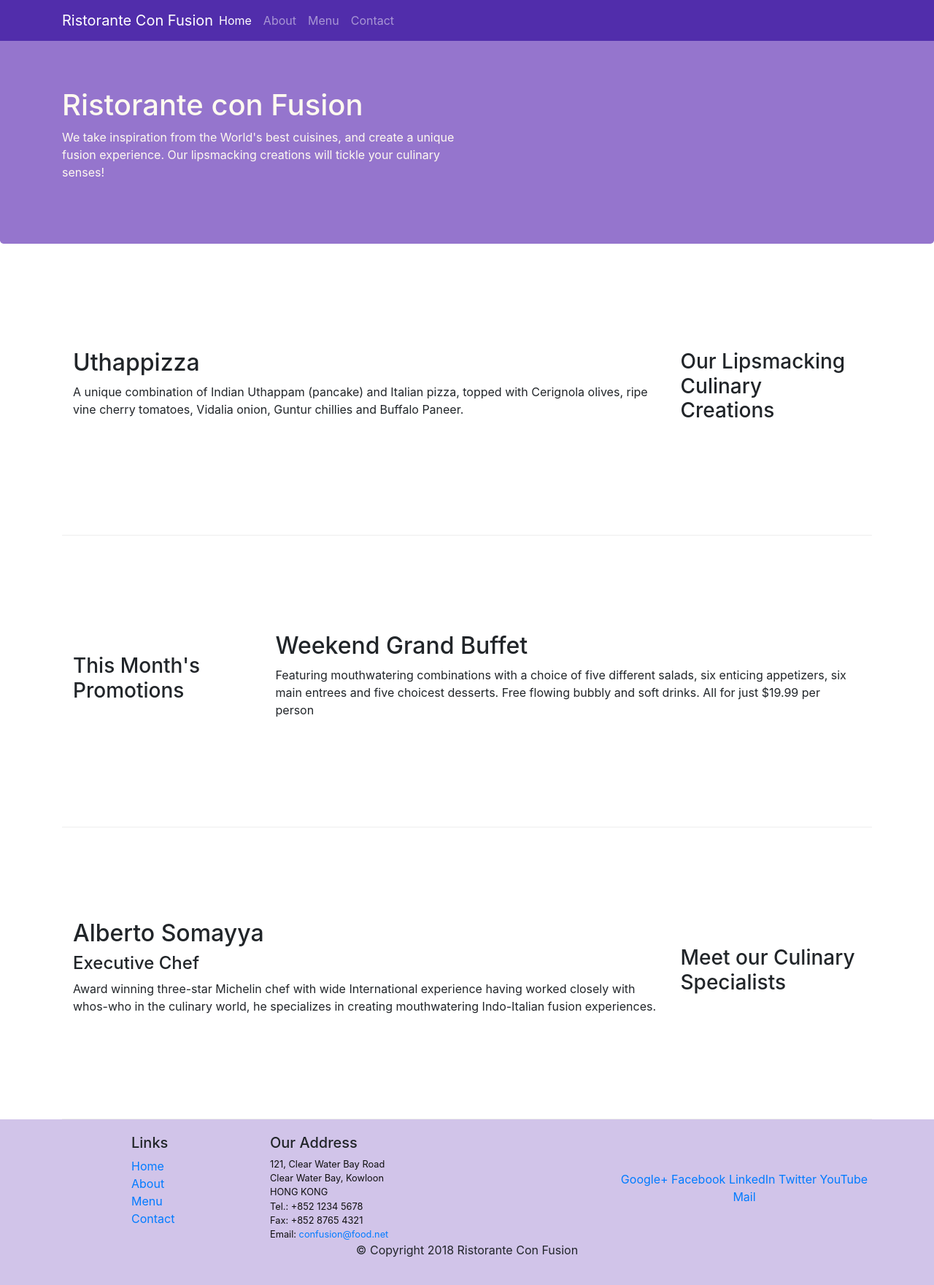
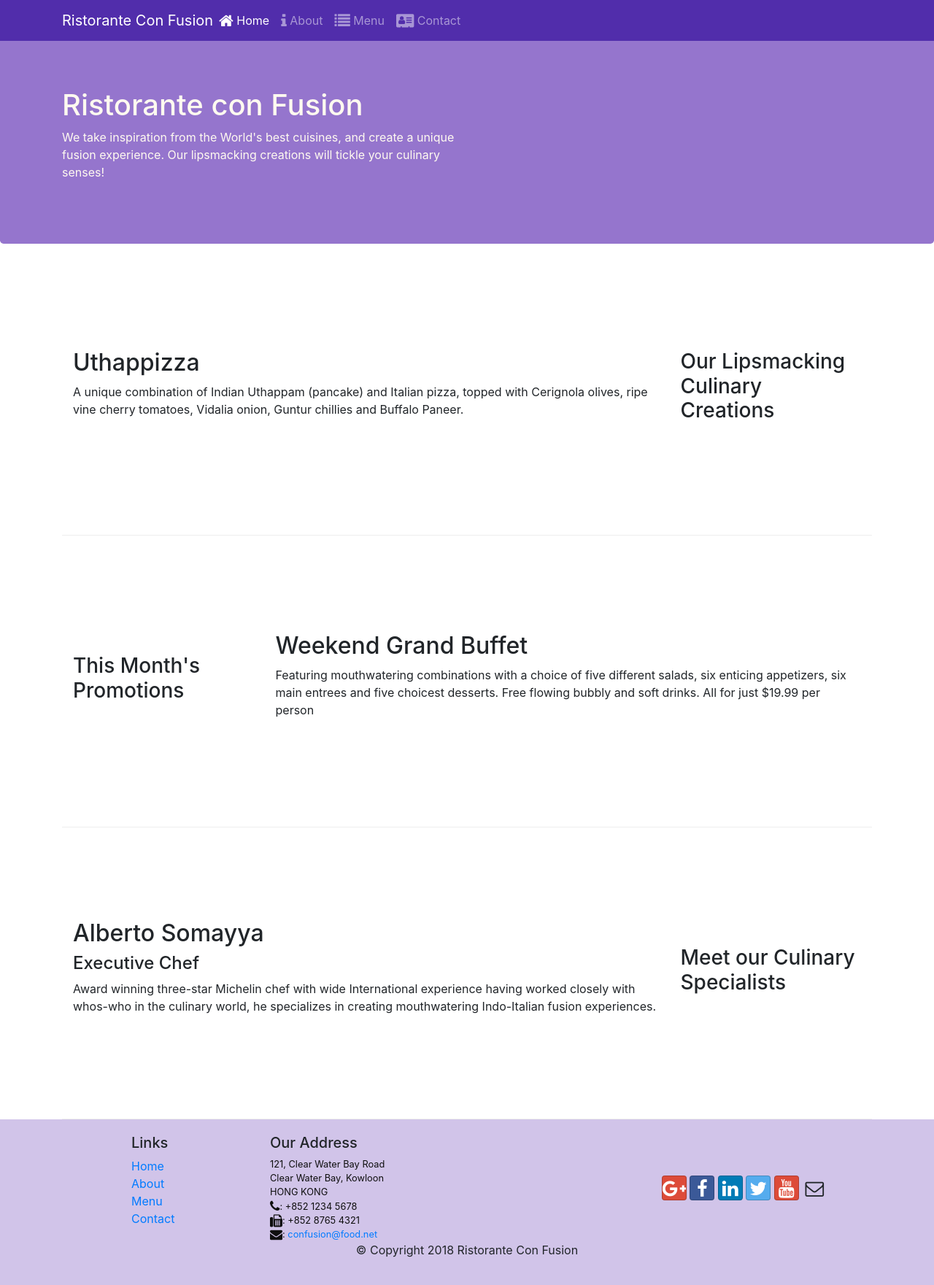
Before and after one commit to AbhijeetNandvikar/coursera-bootstrap, a website: page conFusion/index.html in a window 1280 px wide. Shown: the whole page at 73% size. Drawn offline with nearby package versions, Linux system fonts and the light colour scheme.

Commit message:
font-awesome icons added

```diff
--- a/conFusion/index.html
+++ b/conFusion/index.html
@@ -8,6 +8,8 @@
     <meta http-equiv="x-ua-compatible" content="ie=edge">
     <!-- Bootstrap CSS -->
     <link rel="stylesheet" href="node_modules/bootstrap/dist/css/bootstrap.min.css">
+    <link rel="stylesheet" href="node_modules/font-awesome/css/font-awesome.min.css">
+    <link rel="stylesheet" href="node_modules/bootstrap-social/bootstrap-social.css">
     <link href="styles.css" rel="stylesheet">
 
 </head>
@@ -21,10 +23,10 @@
             <a href="#" class="navbar-brand mr-auto">Ristorante Con Fusion</a>
             <div class="collapse navbar-collapse" id="Navbar">
                 <ul class="navbar-nav mr-auto">
-                    <li class="nav-item"><a href="#" class="nav-link active">Home</a></li>
-                    <li class="nav-item"><a href="aboutus.html" class="nav-link">About</a></li>
-                    <li class="nav-item"><a href="#" class="nav-link">Menu</a></li>
-                    <li class="nav-item"><a href="#" class="nav-link">Contact</a></li>
+                    <li class="nav-item"><a href="#" class="nav-link active"><span class="fa fa-home fa-lg"></span> Home</a></li>
+                    <li class="nav-item"><a href="aboutus.html" class="nav-link"><span class="fa fa-info fa-lg"></span> About</a></li>
+                    <li class="nav-item"><a href="#" class="nav-link"><span class="fa fa-list fa-lg"></span> Menu</a></li>
+                    <li class="nav-item"><a href="#" class="nav-link"><span class="fa fa-address-card fa-lg"></span> Contact</a></li>
                 </ul>
             </div>
         </div>
@@ -95,19 +97,20 @@
 		              121, Clear Water Bay Road<br>
 		              Clear Water Bay, Kowloon<br>
 		              HONG KONG<br>
-		              Tel.: +852 1234 5678<br>
-		              Fax: +852 8765 4321<br>
-		              Email: <a href="mailto:confusion@food.net">confusion@food.net</a>
+                      <i class="fa fa-phone fa-lg"></i>: +852 1234 5678<br>
+                      <i class="fa fa-fax fa-lg"></i>: +852 8765 4321<br>
+                      <i class="fa fa-envelope fa-lg"></i>:
+                      <a href="mailto:confusion@food.net">confusion@food.net</a>
 		           </address>
                 </div>
                 <div class="col-12 col-sm-4 align-self-center">
                     <div class="text-center">
-                        <a href="http://google.com/+">Google+</a>
-                        <a href="http://www.facebook.com/profile.php?id=">Facebook</a>
-                        <a href="http://www.linkedin.com/in/">LinkedIn</a>
-                        <a href="http://twitter.com/">Twitter</a>
-                        <a href="http://youtube.com/">YouTube</a>
-                        <a href="mailto:">Mail</a>
+                        <a class="btn btn-social-icon btn-google" href="http://google.com/+"><i class="fa fa-google-plus fa-lg"></i></a>
+                        <a class="btn btn-social-icon btn-facebook" href="http://www.facebook.com/profile.php?id="><i class="fa fa-facebook fa-lg"></i></a>
+                        <a class="btn btn-social-icon btn-linkedin" href="http://www.linkedin.com/in/"><i class="fa fa-linkedin fa-lg"></i></a>
+                        <a class="btn btn-social-icon btn-twitter" href="http://twitter.com/"><i class="fa fa-twitter fa-lg"></i></a>
+                        <a class="btn btn-social-icon btn-google" href="http://youtube.com/"><i class="fa fa-youtube fa-lg"></i></a>
+                        <a class="btn btn-social-icon" href="mailto:"><i class="fa fa-envelope-o"></i></a>
                     </div>
                 </div>
            </div>
--- a/conFusion/package.json
+++ b/conFusion/package.json
@@ -15,6 +15,7 @@
   },
   "dependencies": {
     "bootstrap": "^4.3.1",
+    "font-awesome": "^4.7.0",
     "jquery": "^3.4.0",
     "popper.js": "^1.12.9"
   }
```
Also changed, not shown: conFusion/aboutus.html (+16 -13 lines), 1 other file.
